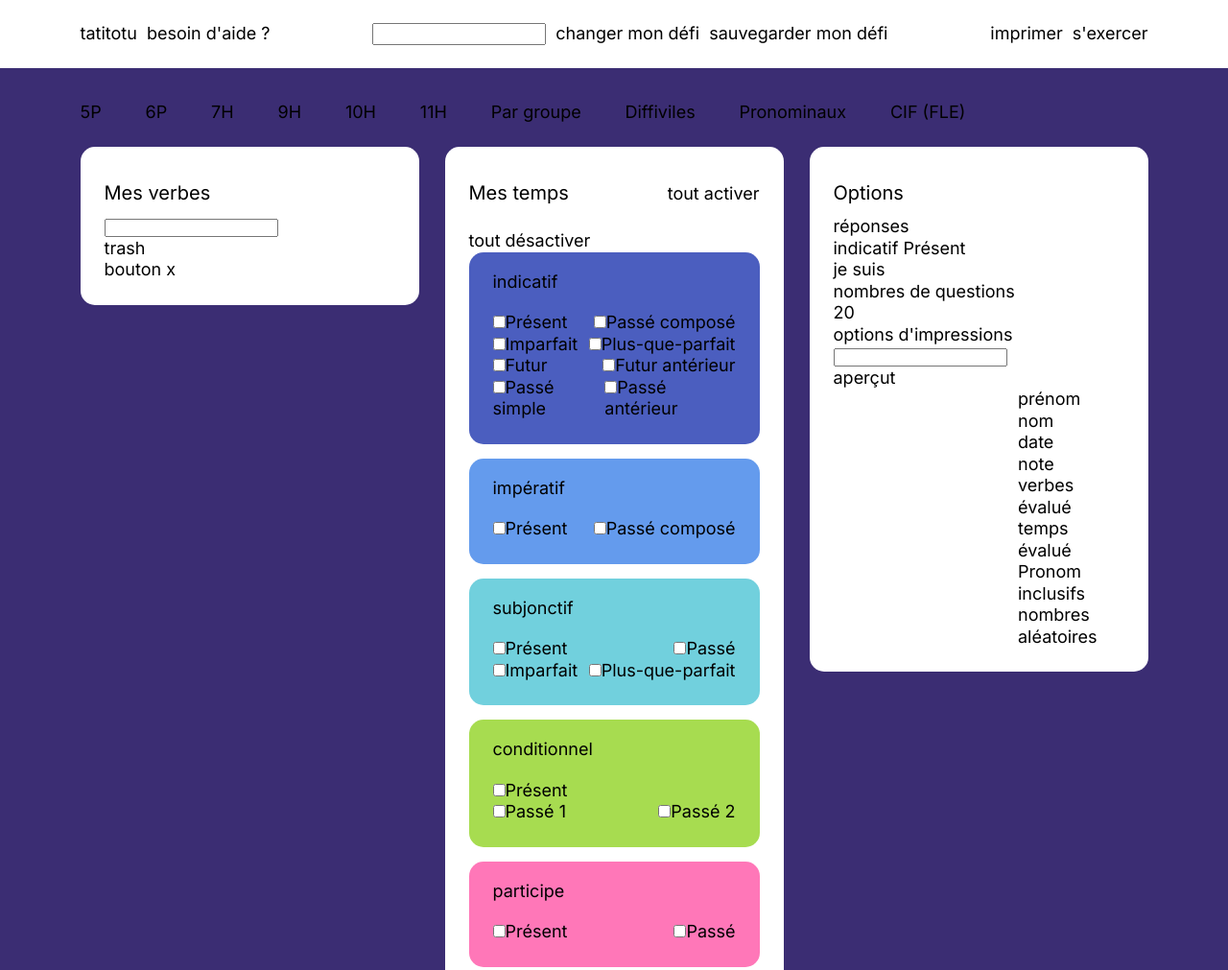
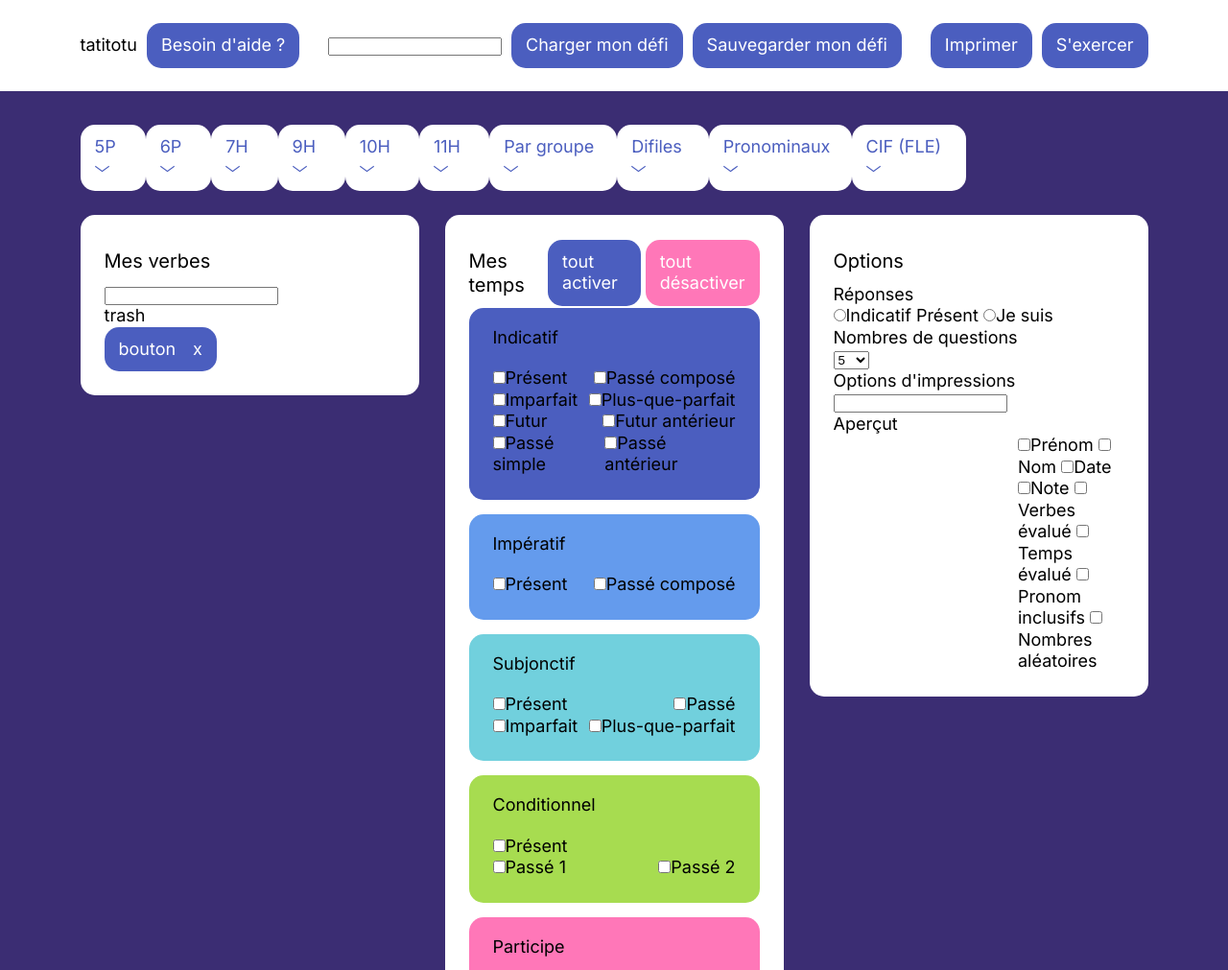
Before and after one commit to titiyocretton/tatitotu-site, a website built with Parcel: page src/index.html in a window 1280 px wide. Shown: the top 1011 px of the page at 96% size. Built offline with nearby package versions, Linux system fonts and the light colour scheme.

Commit message:
bouton simple apparence bouton deroulant

```diff
--- a/src/index.html
+++ b/src/index.html
@@ -17,16 +17,16 @@
       <div class="container">
         <div class="row">
           <div class="col-12">
-            <div class="l-header">
+            <div class="l-header-inner">
               <div class="header-logo">tatitotu</div>
-              <div class="button">besoin d'aide ?</div>
+              <div class="button">Besoin d'aide ?</div>
               <div class="l-space"></div>
               <input type="text" />
-              <div class="button">changer mon défi</div>
-              <div class="button">sauvegarder mon défi</div>
+              <div class="button">Charger mon défi</div>
+              <div class="button">Sauvegarder mon défi</div>
               <div class="l-space"></div>
-              <div class="button">imprimer</div>
-              <div class="button">s'exercer</div>
+              <div class="button">Imprimer</div>
+              <div class="button">S'exercer</div>
             </div>
           </div>
         </div>
@@ -36,16 +36,102 @@
       <div class="row">
         <div class="col-10">
           <div class="l-precomposition">
-            <div class="drop-down-button">5P</div>
-            <div class="drop-down-button">6P</div>
-            <div class="drop-down-button">7H</div>
-            <div class="drop-down-button">9H</div>
-            <div class="drop-down-button">10H</div>
-            <div class="drop-down-button">11H</div>
-            <div class="drop-down-button">Par groupe</div>
-            <div class="drop-down-button">Diffiviles</div>
-            <div class="drop-down-button">Pronominaux</div>
-            <div class="drop-down-button">CIF (FLE)</div>
+            <div class="dropdown-button">
+              5P <img src="img/arrow-dropdown.svg" alt="une fleche" />
+            </div>
+            <div class="dropdown-button">
+              6P <img src="img/arrow-dropdown.svg" alt="une fleche" />
+            </div>
+            <div class="dropdown-button">
+              7H <img src="img/arrow-dropdown.svg" alt="une fleche" />
+            </div>
+            <div class="dropdown-button">
+              9H <img src="img/arrow-dropdown.svg" alt="une fleche" />
+            </div>
+            <div class="dropdown-button">
+              10H <img src="img/arrow-dropdown.svg" alt="une fleche" />
+            </div>
+            <div class="dropdown-button">
+              11H <img src="img/arrow-dropdown.svg" alt="une fleche" />
+            </div>
+            <div class="dropdown-button">
+              Par groupe <img src="img/arrow-dropdown.svg" alt="une fleche" />
+            </div>
+            <div class="dropdown-button">
+              Difiles <img src="img/arrow-dropdown.svg" alt="une fleche" />
+            </div>
+            <div class="dropdown-button">
+              Pronominaux <img src="img/arrow-dropdown.svg" alt="une fleche" />
+            </div>
+            <div class="dropdown-button">
+              CIF (FLE) <img src="img/arrow-dropdown.svg" alt="une fleche" />
+            </div>
+          </div>
+          <div class="menu-dropdown">
+            <p>Tout</p>
+            <p>1 verbe au hasard</p>
+            <p>3 verbes au hasard</p>
+            <p>6 verbes au hasard</p>
+          </div>
+          <div class="menu-dropdown">
+            <p>Tout</p>
+            <p>1 verbe au hasard</p>
+            <p>3 verbes au hasard</p>
+            <p>6 verbes au hasard</p>
+          </div>
+          <div class="menu-dropdown">
+            <p>Tout</p>
+            <p>1 verbe au hasard</p>
+            <p>3 verbes au hasard</p>
+            <p>6 verbes au hasard</p>
+          </div>
+          <div class="menu-dropdown">
+            <p>Tout</p>
+            <p>1 verbe au hasard</p>
+            <p>3 verbes au hasard</p>
+            <p>6 verbes au hasard</p>
+          </div>
+          <div class="menu-dropdown">
+            <p>Tout</p>
+            <p>1 verbe au hasard</p>
+            <p>3 verbes au hasard</p>
+            <p>6 verbes au hasard</p>
+          </div>
+          <div class="menu-dropdown">
+            <p>Tout</p>
+            <p>1 verbe au hasard</p>
+            <p>3 verbes au hasard</p>
+            <p>6 verbes au hasard</p>
+          </div>
+          <div class="menu-dropdown">
+            <p>Tout</p>
+            <p>1 verbe au hasard</p>
+            <p>3 verbes au hasard</p>
+            <p>6 verbes au hasard</p>
+          </div>
+          <div class="menu-dropdown">
+            <p>Tout</p>
+            <p>1 verbe au hasard</p>
+            <p>3 verbes au hasard</p>
+            <p>6 verbes au hasard</p>
+          </div>
+          <div class="menu-dropdown">
+            <p>Tout</p>
+            <p>1 verbe au hasard</p>
+            <p>3 verbes au hasard</p>
+            <p>6 verbes au hasard</p>
+          </div>
+          <div class="menu-dropdown">
+            <p>Tout</p>
+            <p>1 verbe au hasard</p>
+            <p>3 verbes au hasard</p>
+            <p>6 verbes au hasard</p>
+          </div>
+          <div class="menu-dropdown">
+            <p>Tout</p>
+            <p>1 verbe au hasard</p>
+            <p>3 verbes au hasard</p>
+            <p>6 verbes au hasard</p>
           </div>
         </div>
         <div class="col-4">
@@ -54,20 +140,23 @@
             <input type="text" />
             <p>trash</p>
             <div class="l-container">
-              <div class="label">bouton x</div>
+              <div class="label">
+                bouton
+                <div class="label-cross">x</div>
+              </div>
             </div>
           </div>
         </div>
         <div class="col-4">
           <div class="l-section">
-            <div class="l-container">
+            <div class="section-time">
               <h2>Mes temps</h2>
               <div class="l-space"></div>
               <div class="button">tout activer</div>
-              <div class="button">tout désactiver</div>
+              <div class="button button-secondary-color">tout désactiver</div>
             </div>
             <div class="mode">
-              indicatif
+              Indicatif
               <div class="mode-time">
                 <div class="mode-container">
                   <label><input type="checkbox" />Présent</label>
@@ -88,7 +177,7 @@
               </div>
             </div>
             <div class="mode">
-              impératif
+              Impératif
               <div class="mode-time">
                 <div class="mode-container">
                   <label><input type="checkbox" />Présent</label>
@@ -97,7 +186,7 @@
               </div>
             </div>
             <div class="mode">
-              subjonctif
+              Subjonctif
               <div class="mode-time">
                 <div class="mode-container">
                   <label><input type="checkbox" />Présent</label>
@@ -110,7 +199,7 @@
               </div>
             </div>
             <div class="mode">
-              conditionnel
+              Conditionnel
               <div class="mode-time">
                 <label><input type="checkbox" />Présent</label>
                 <div class="mode-container">
@@ -120,7 +209,7 @@
               </div>
             </div>
             <div class="mode">
-              participe
+              Participe
               <div class="mode-time">
                 <div class="mode-container">
                   <label><input type="checkbox" />Présent</label>
@@ -129,7 +218,7 @@
               </div>
             </div>
             <div class="mode">
-              gerondif
+              Gerondif
               <div class="mode-time">
                 <div class="mode-container">
                   <label><input type="checkbox" />Présent</label>
@@ -142,26 +231,35 @@
         <div class="col-4">
           <div class="l-section">
             <h2>Options</h2>
-            <p>réponses</p>
-            <div class="button">indicatif Présent</div>
-            <div class="button">je suis</div>
-            <p>nombres de questions</p>
-            <div class="drop-down-button">20</div>
-            <p>options d'impressions</p>
+            <p>Réponses</p>
+            <label
+              ><input type="radio" name="question" />Indicatif Présent
+            </label>
+            <label><input type="radio" name="question" />Je suis </label>
+            <p>Nombres de questions</p>
+            <select name="number-question" id="">
+              <option value="">5</option>
+              <option value="">10</option>
+              <option value="">20</option>
+              <option value="">30</option>
+              <option value="">40</option>
+              <option value="">50</option>
+            </select>
+            <p>Options d'impressions</p>
             <div class="hidden-option">
               <input type="text" />
-              <p>aperçut</p>
+              <p>Aperçut</p>
               <div class="row">
                 <div class="col-7"></div>
                 <div class="col-5">
-                  <div class="button">prénom</div>
-                  <div class="button">nom</div>
-                  <div class="button">date</div>
-                  <div class="button">note</div>
-                  <div class="button">verbes évalué</div>
-                  <div class="button">temps évalué</div>
-                  <div class="button">Pronom inclusifs</div>
-                  <div class="button">nombres aléatoires</div>
+                  <label><input type="checkbox" />Prénom</label>
+                  <label><input type="checkbox" />Nom </label>
+                  <label><input type="checkbox" />Date </label>
+                  <label><input type="checkbox" />Note </label>
+                  <label><input type="checkbox" />Verbes évalué </label>
+                  <label><input type="checkbox" />Temps évalué </label>
+                  <label><input type="checkbox" />Pronom inclusifs </label>
+                  <label><input type="checkbox" />Nombres aléatoires </label>
                 </div>
               </div>
             </div>
--- a/src/scss/_layout.scss
+++ b/src/scss/_layout.scss
@@ -3,10 +3,11 @@ header {
   margin-bottom: 35px;
 }
 
-.l-header {
+.l-header-inner {
   display: flex;
   gap: 10px;
   padding: 24px 0;
+  align-items: baseline;
 }
 
 .l-precomposition {
@@ -32,7 +33,6 @@ footer {
   display: flex;
   align-items: baseline;
   gap: 15px;
-  flex-wrap: wrap;
 }
 
 .l-space {
--- a/src/scss/main.scss
+++ b/src/scss/main.scss
@@ -2,4 +2,9 @@
 @import "layout";
 @import "modules/example";
 @import "modules/mode";
+@import "modules/button";
+@import "modules/section-time";
+@import "modules/label";
+@import "modules/dropdown-button";
+@import "modules/menu-dropdown";
 @import "bootstrap/scss/bootstrap-grid";
--- /dev/null
+++ b/src/scss/modules/_button.scss
@@ -0,0 +1,10 @@
+.button {
+  background: var(--primary-color);
+  color: white;
+  padding: 12px 15px;
+  border-radius: 15px;
+}
+
+.button-secondary-color {
+  background: var(--secondary-color);
+}
--- /dev/null
+++ b/src/scss/modules/_dropdown-button.scss
@@ -0,0 +1,6 @@
+.dropdown-button {
+  background: white;
+  padding: 12px 15px;
+  color: var(--primary-color);
+  border-radius: 15px;
+}
--- /dev/null
+++ b/src/scss/modules/_label.scss
@@ -0,0 +1,8 @@
+.label {
+  background: var(--primary-color);
+  padding: 12px 15px;
+  border-radius: 15px;
+  color: white;
+  display: flex;
+  gap: 18px;
+}
--- /dev/null
+++ b/src/scss/modules/_menu-dropdown.scss
@@ -0,0 +1,45 @@
+.menu-dropdown {
+  background: white;
+  position: absolute;
+  top: 180px;
+  color: var(--primary-color);
+  display: none;
+}
+
+// .menu-dropdown:nth-child(3) {
+//   left: 220px;
+// }
+
+// .menu-dropdown:nth-child(4) {
+//   left: 300px;
+// }
+
+// .menu-dropdown:nth-child(5) {
+//   left: 385px;
+// }
+
+// .menu-dropdown:nth-child(6) {
+//   left: 470px;
+// }
+
+// .menu-dropdown:nth-child(7) {
+//   left: 560px;
+// }
+
+// .menu-dropdown:nth-child(8) {
+//   left: 650px;
+// }
+
+// .menu-dropdown:nth-child(9) {
+//   left: 800px;
+// }
+
+// .menu-dropdown:nth-child(10) {
+//   left: 915px;
+//   display: block;
+// }
+
+// .menu-dropdown:nth-child(11) {
+//   left: 1000px;
+//   display: block;
+// }
--- /dev/null
+++ b/src/scss/modules/_section-time.scss
@@ -0,0 +1,5 @@
+.section-time {
+  display: flex;
+  align-items: baseline;
+  gap: 5px;
+}
```
Also changed, not shown: src/img/arrow-dropdown.svg (added), 2 other files.
